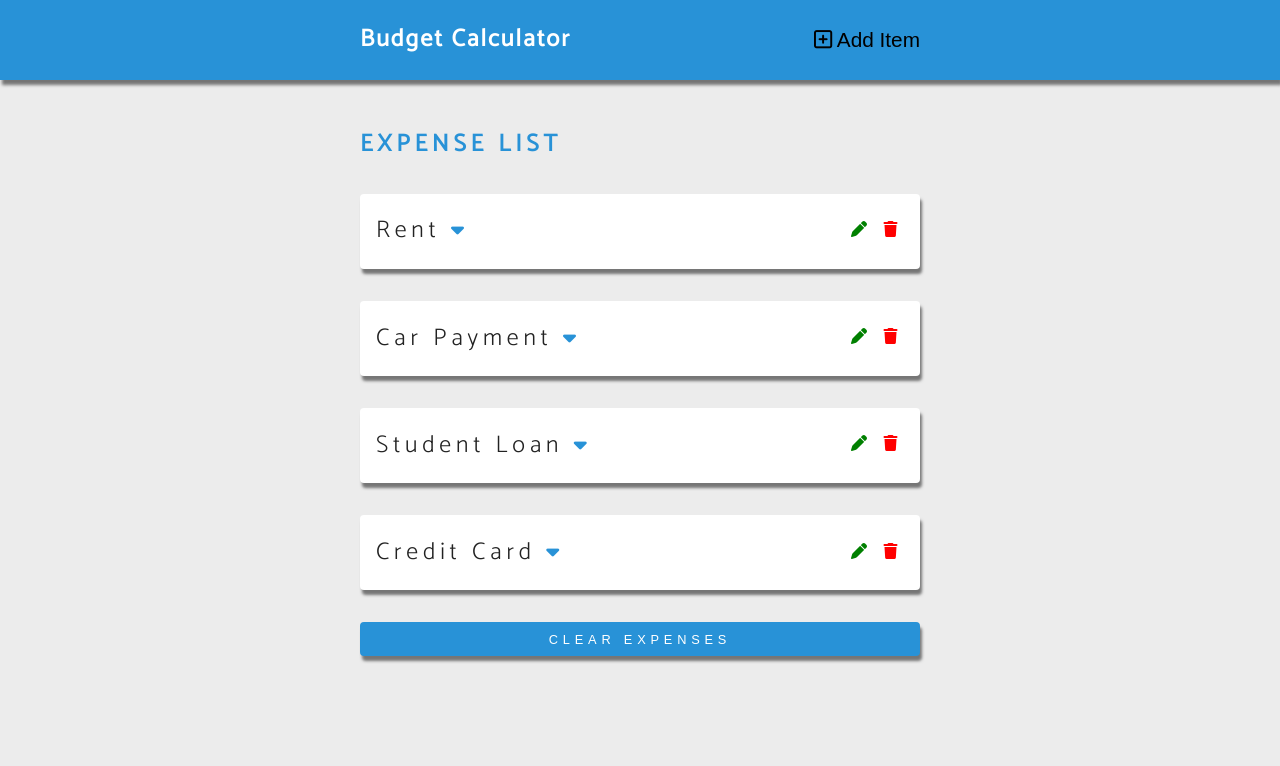
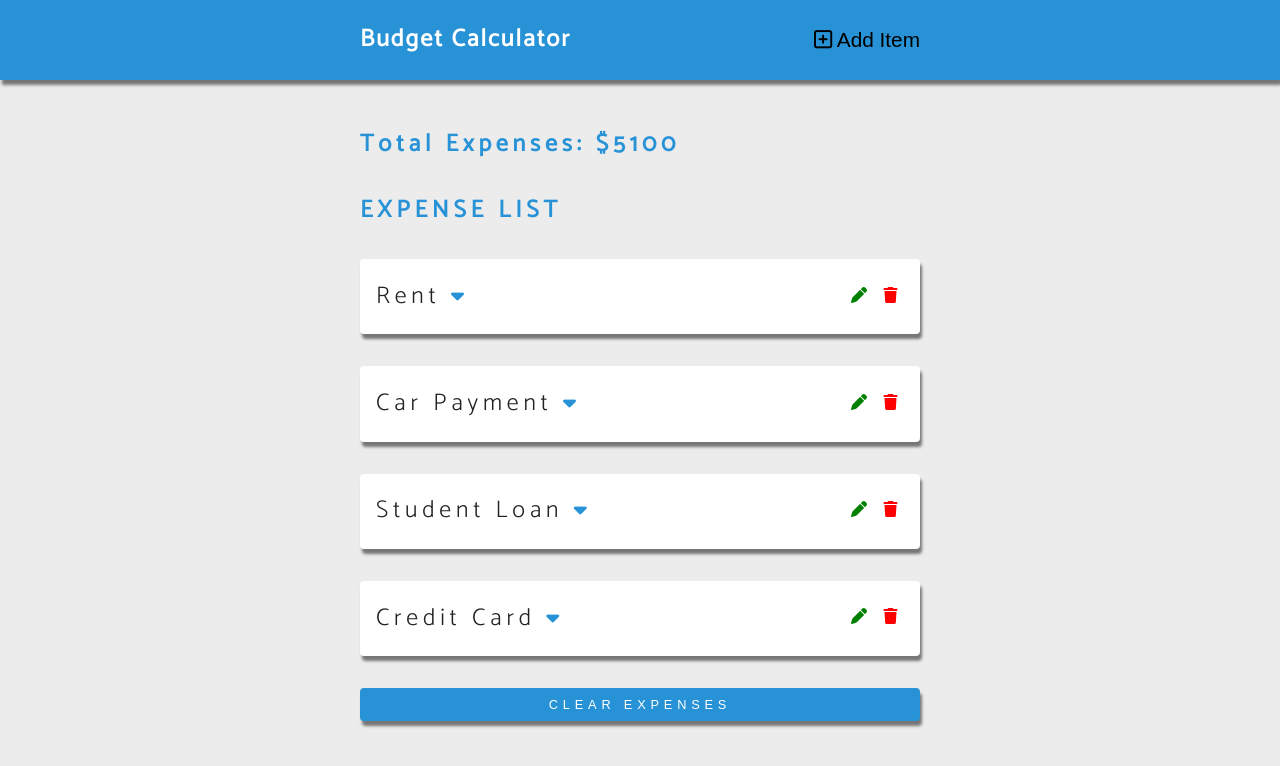
Before and after one commit to Altofogant/budget-calculator, a Svelte app: page / in a window 1280 px wide. Shown: the top 766 px of the page. Built offline with nearby package versions, Linux system fonts and the light colour scheme.

Commit message:
added a reactive total sum calculation

```diff
--- a/src/App.svelte
+++ b/src/App.svelte
@@ -3,8 +3,12 @@
 	import ExpensesData from './expenses.js';
 	import ExpensesList from './ExpensesList.svelte';
 	import { setContext } from 'svelte';
+	import Totals from './Totals.svelte';
 
 	let expenses = [...ExpensesData];
+	$: total = expenses.reduce((prev, next) => {
+		return (prev += next.amount);
+	}, 0);
 
 	function removeExpense(id) {
 		expenses = expenses.filter(item => item.id !== id);
@@ -19,6 +23,7 @@
 
 <Navbar />
 <main class="content">
+	<Totals title="Total expenses" {total} />
 	<ExpensesList {expenses} />
 	<button type="button" class="btn btn-primary btn-block" on:click={clearExpenses} >
 		Clear Expenses
--- /dev/null
+++ b/src/Totals.svelte
@@ -0,0 +1,8 @@
+<script>
+    export let title = 'default title';
+    export let total = 0;
+</script>
+
+<section class="main-title">
+    <h2>{title}: ${total}</h2>
+</section>
```
